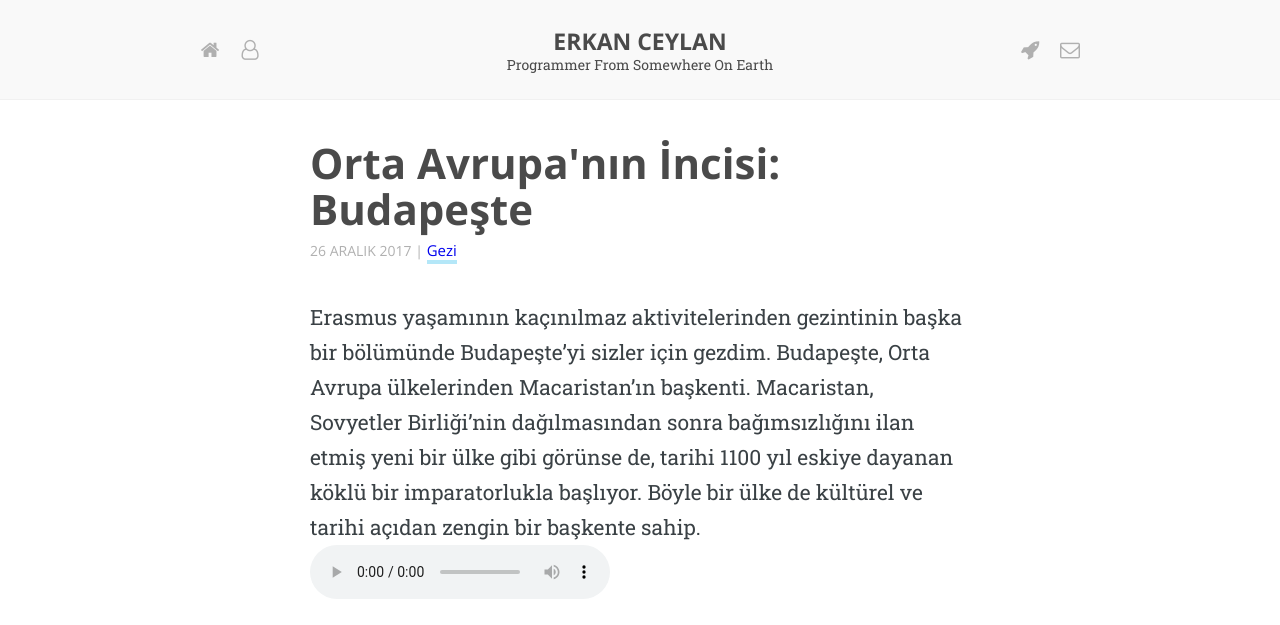
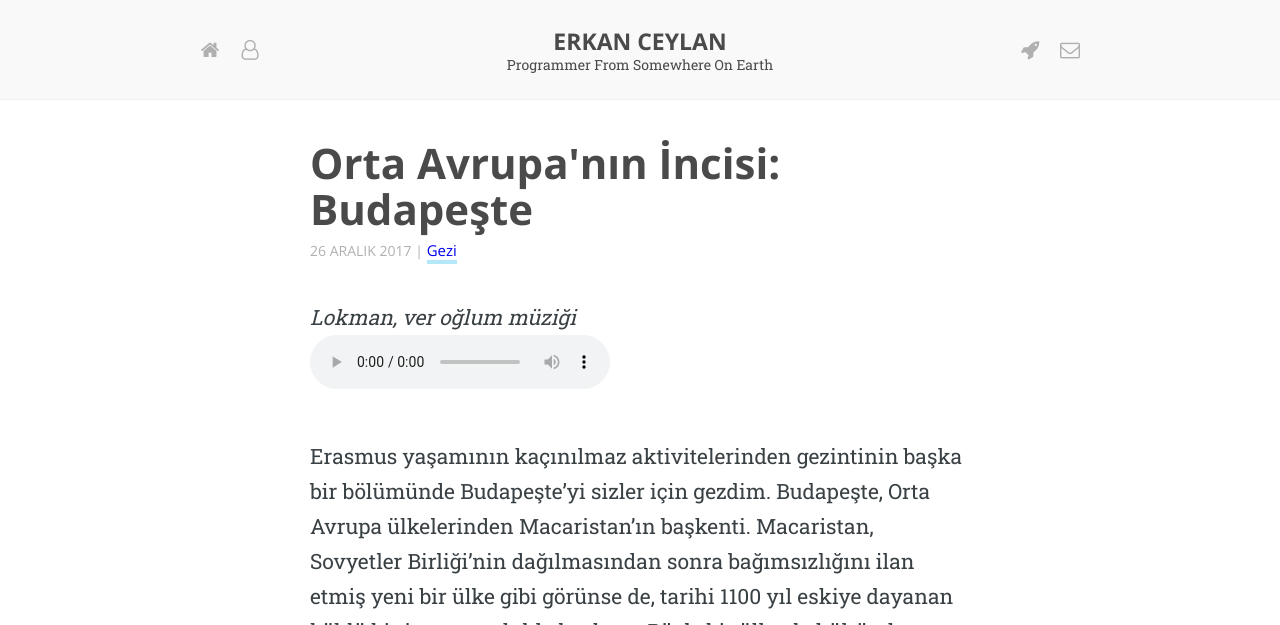
Before and after one commit to erkanceylan/blog, a Jekyll site: the page built from _posts/2017-12-26-Orta-Avrupanin-Incisi-Budapeste.md, in a window 1280 px wide and 900 px high, cut to the strip 0-625 px from the top of the window. Built offline with Jekyll 4.4.1, drawn with Linux system fonts in a browser that asks for light colours; comment, search, counter and statistics services are not loaded.

Commit message:
Update 2017-12-26-Orta-Avrupanin-Incisi-Budapeste.md

```diff
--- a/_posts/2017-12-26-Orta-Avrupanin-Incisi-Budapeste.md
+++ b/_posts/2017-12-26-Orta-Avrupanin-Incisi-Budapeste.md
@@ -6,12 +6,14 @@ id: 11
 category: "Gezi"
 coverPhoto: https://user-images.githubusercontent.com/9788440/34344474-6d2229d8-e9e6-11e7-8231-3f6217ca7e5b.jpg
 ---
+_Lokman, ver oğlum müziği_
+<audio src="/assets/N%C3%A9meth_Juci_-_N%C3%A9kem_csak_Budapest_kell_Budapest_B%C3%A1r%5Bwww.MP3Fiber.com%5D.mp3" controls preload></audio>
+
 Erasmus yaşamının kaçınılmaz aktivitelerinden gezintinin başka bir bölümünde Budapeşte’yi sizler için gezdim.  Budapeşte,
 Orta Avrupa ülkelerinden Macaristan’ın başkenti. Macaristan, Sovyetler Birliği’nin dağılmasından sonra bağımsızlığını
 ilan etmiş yeni bir ülke gibi görünse de, tarihi 1100 yıl eskiye dayanan köklü bir imparatorlukla başlıyor. Böyle bir ülke
 de kültürel ve tarihi açıdan zengin bir başkente sahip.
 
-<audio src="/assets/N%C3%A9meth_Juci_-_N%C3%A9kem_csak_Budapest_kell_Budapest_B%C3%A1r%5Bwww.MP3Fiber.com%5D.mp3" controls preload></audio>
 
 ![Genel Budapeşte Fotosu](https://user-images.githubusercontent.com/9788440/34344474-6d2229d8-e9e6-11e7-8231-3f6217ca7e5b.jpg)
 
```
